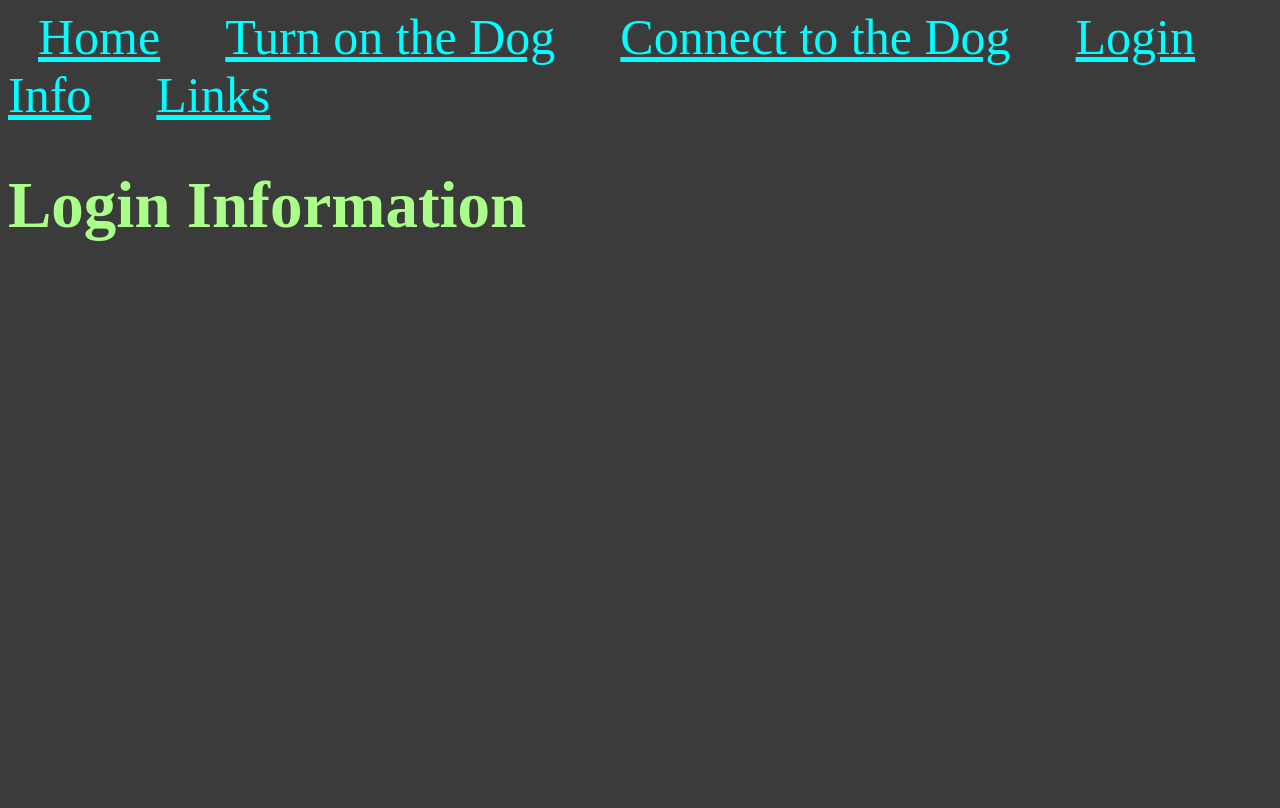
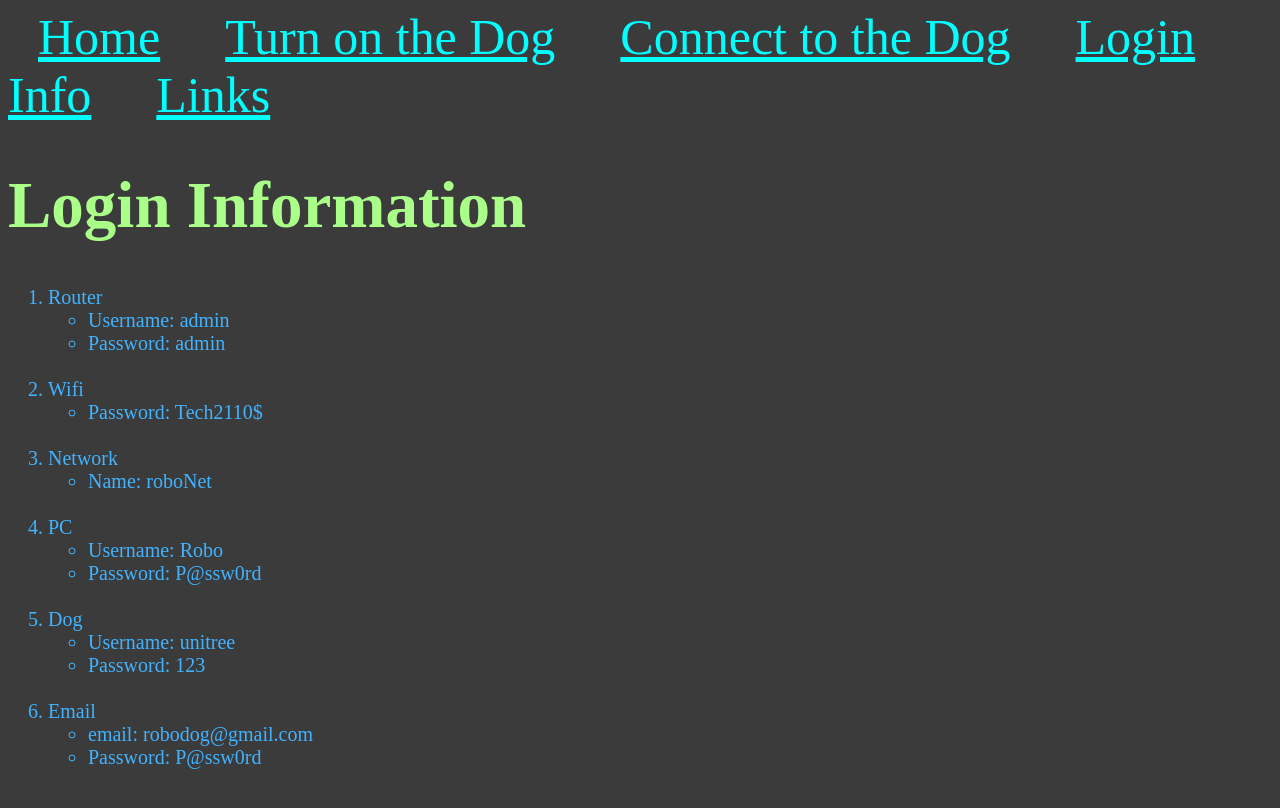
Before and after one commit to carme24036/Robo-Dog, a plain HTML site: page RoboDoc/loginInfo.html in a window 1280 px wide. Drawn offline with Linux system fonts and the light colour scheme.

Commit message:
Update loginInfo.html

```diff
--- a/RoboDoc/loginInfo.html
+++ b/RoboDoc/loginInfo.html
@@ -17,6 +17,48 @@
         <a href="links.html">Links</a>
     </nav>
     <h1>Login Information</h1>
+    <ol>
+        <li>Router
+            <ul>
+                <li>Username: admin</li>
+                <li>Password: admin</li>
+            </ul>
+        </li>
+        <br>
+        <li>Wifi
+            <ul>
+                <li>Password: Tech2110$</li>
+            </ul>
+        </li>
+        <br>
+        <li>Network
+            <ul>
+                <li>Name: roboNet</li>
+            </ul>
+        </li>
+        <br>
+        <li>PC
+            <ul>
+                <li>Username: Robo</li>
+                <li>Password: P@ssw0rd</li>
+            </ul>
+        </li>
+        <br>
+        <li>Dog
+            <ul>
+                <li>Username: unitree</li>
+                <li>Password: 123</li>
+            </ul>
+        </li>
+        <br>
+        <li>Email
+            <ul>
+                <li>email: robodog@gmail.com</li>
+                <li>Password: P@ssw0rd</li>
+            </ul>
+        </li>
+        <br>
+    </ol>
 </body>
 
 </html>
```
